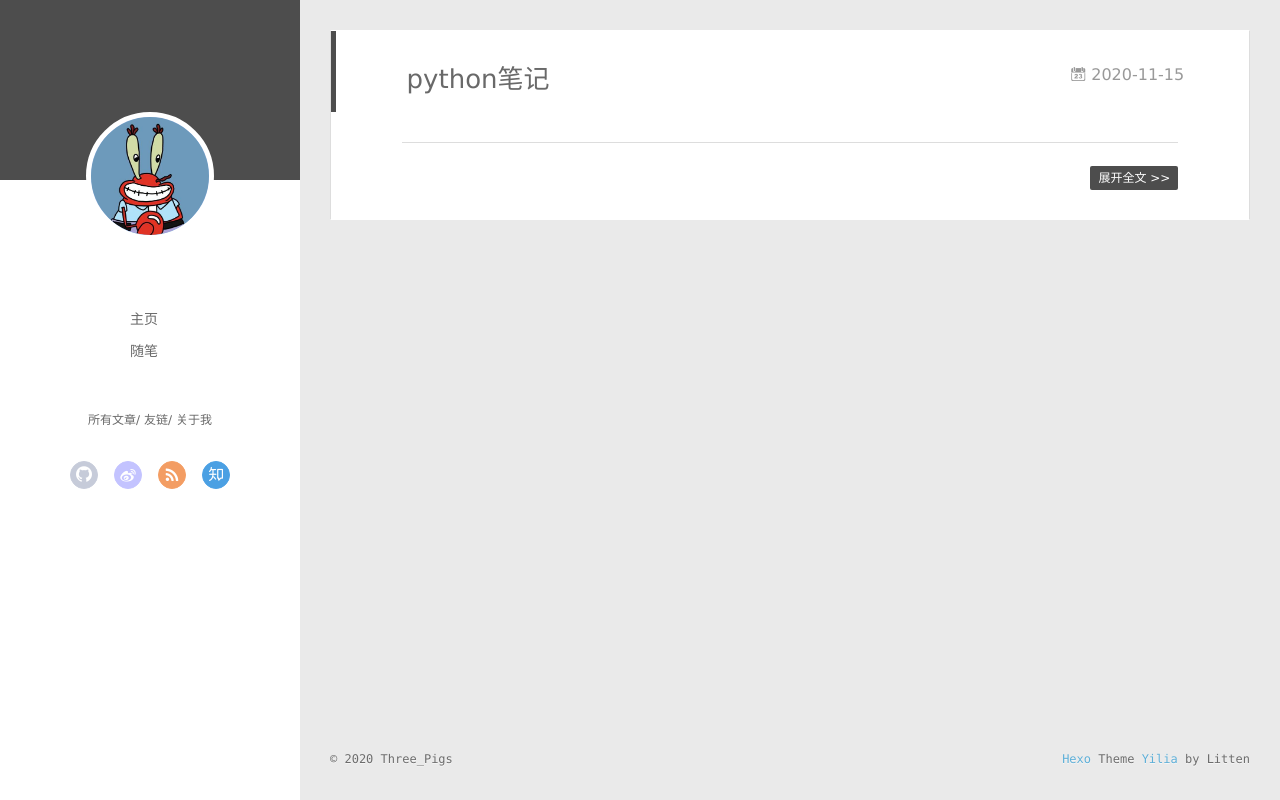
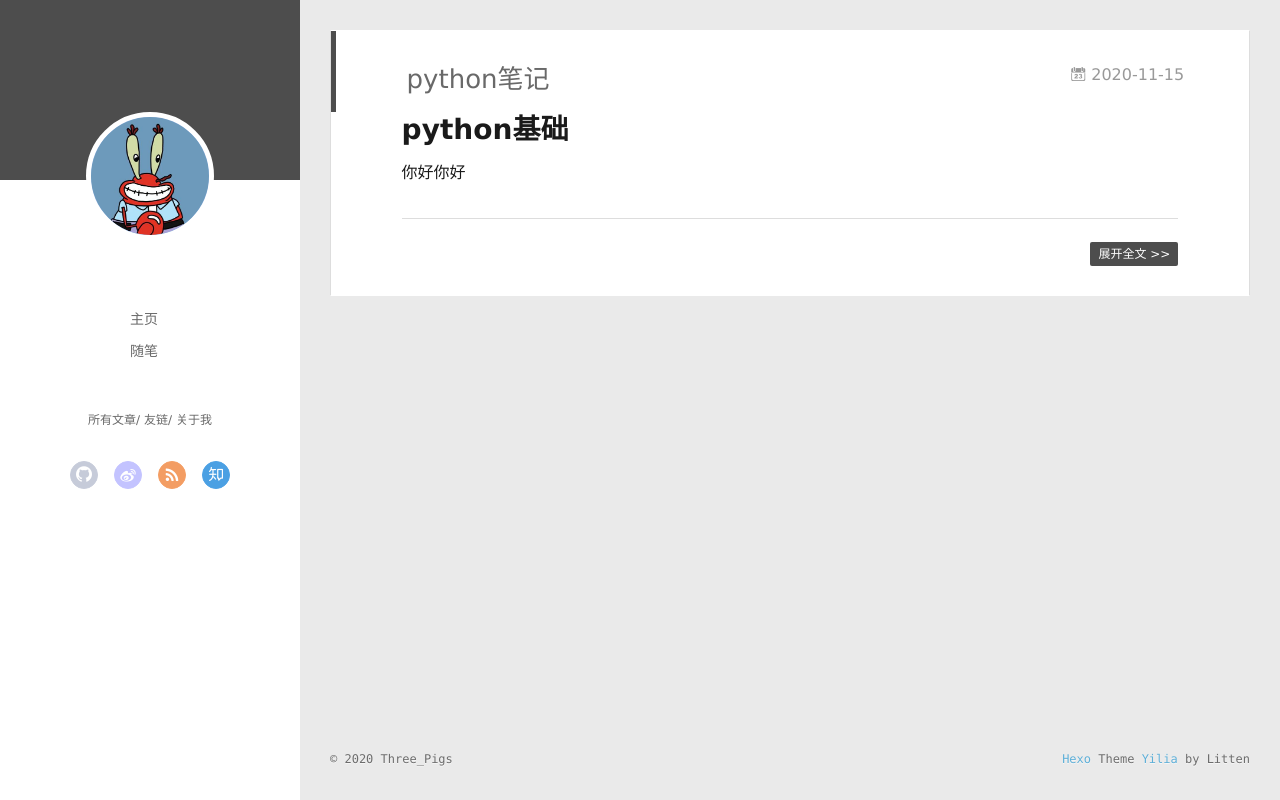
Before and after one commit to Three-pigs/Three-pigs.github.io, a plain HTML site: page index.html in a window 1280 px wide. Drawn offline with Linux system fonts and the light colour scheme; no server answers.

Commit message:
Site updated: 2020-11-15 22:54:29

```diff
--- a/index.html
+++ b/index.html
@@ -172,6 +172,7 @@
 
     <div class="article-entry" itemprop="articleBody">
 
+        <h1 id="python基础"><a href="#python基础" class="headerlink" title="python基础"></a>python基础</h1><p>你好你好</p>
 
 
 
```
Also changed, not shown: 2020/11/15/python总结/index.html (+5 -2 lines).
